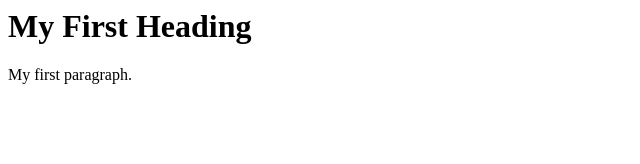
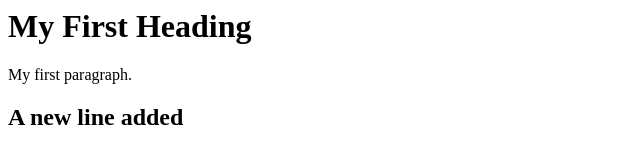
Before and after one commit to syedhabeebuddin/AspNetWebForm, a plain HTML site: page Index.html in a window 1280 px wide. Shown: the whole page, without its empty margins (0-640 px from the left). Drawn offline with Linux system fonts and the light colour scheme.

Commit message:
added h2

```diff
--- a/Index.html
+++ b/Index.html
@@ -5,5 +5,7 @@
 
 <p>My first paragraph.</p>
 
+<h2> A new line added </h2>
+
 </body>
 </html>
```
